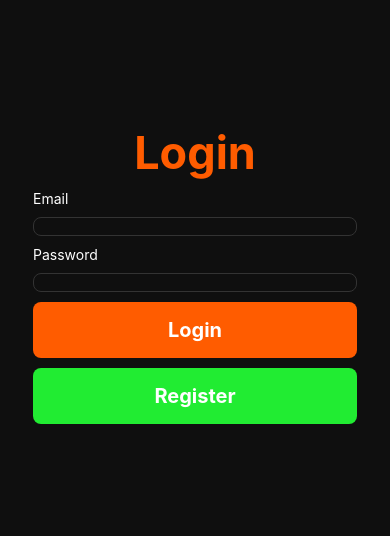
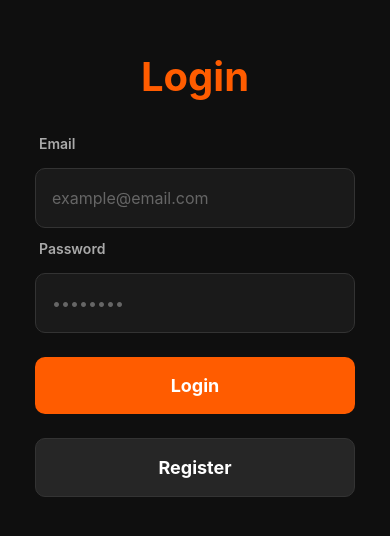
Before and after one commit to Ankit-Dokarka/react-native-todo-app, a React Native app: screen / in a window 390 px wide. Shown: the part 148-684 px from the top of the page. Built offline with nearby package versions, Linux system fonts and the light colour scheme.

Commit message:
imrove ui for auth screen

```diff
--- a/src/screens/AuthScreen.tsx
+++ b/src/screens/AuthScreen.tsx
@@ -3,19 +3,45 @@ import { Pressable, StyleSheet, Text, TextInput, View } from 'react-native';
 
 export const AuthScreen = () => {
   const [authToggle, setAuthToggle] = useState('login');
+
   return (
     <View style={styles.screen}>
       <Text style={styles.title}>Login</Text>
+
       <View style={styles.inputContainer}>
         <Text style={styles.lableText}>Email</Text>
-        <TextInput style={styles.input} cursorColor="#FF5C00" />
+        <TextInput
+          style={styles.input}
+          cursorColor="#FF5C00"
+          placeholder="example@email.com"
+          placeholderTextColor="#666666"
+        />
+
         <Text style={styles.lableText}>Password</Text>
-        <TextInput style={styles.input} cursorColor="#FF5C00" />
+        <TextInput
+          style={styles.input}
+          cursorColor="#FF5C00"
+          secureTextEntry
+          placeholder="••••••••"
+          placeholderTextColor="#666666"
+        />
       </View>
-      <Pressable style={styles.loginButton}>
+
+      <Pressable
+        style={({ pressed }) => [
+          styles.loginButton,
+          pressed && styles.buttonPressed,
+        ]}
+      >
         <Text style={styles.loginButtonText}>Login</Text>
       </Pressable>
-      <Pressable style={styles.registerButton}>
+
+      <Pressable
+        style={({ pressed }) => [
+          styles.registerButton,
+          pressed && styles.buttonPressed,
+        ]}
+      >
         <Text style={styles.registerButtonText}>Register</Text>
       </Pressable>
     </View>
@@ -29,50 +55,63 @@ const styles = StyleSheet.create({
     alignItems: 'center',
     justifyContent: 'center',
     width: '100%',
-    gap: 10,
+    gap: 24,
+    paddingHorizontal: 20,
   },
   title: {
-    fontSize: 45,
+    fontSize: 40,
     color: '#FF5C00',
     fontWeight: 'bold',
+    marginBottom: 10,
   },
   lableText: {
-    color: '#fff',
+    color: '#AAAAAA',
+    fontSize: 14,
+    fontWeight: '600',
+    marginBottom: 4,
+    marginLeft: 4,
   },
   inputContainer: {
-    width: '90%',
-    gap: 10,
+    width: '100%',
+    gap: 12,
   },
   input: {
     borderWidth: 1,
     borderColor: '#333333',
-    borderRadius: 8,
+    borderRadius: 10,
+    backgroundColor: '#1A1A1A',
+    color: '#FFFFFF',
+    padding: 16,
+    fontSize: 16,
+    height: 60,
+  },
+  buttonPressed: {
+    opacity: 0.8,
   },
   loginButton: {
     backgroundColor: '#FF5C00',
-    borderRadius: 8,
-    width: '90%',
-    padding: 16,
+    borderRadius: 10,
+    width: '100%',
+    padding: 18,
+    alignItems: 'center',
   },
   loginButtonText: {
-    color: '#fff',
-    fontSize: 20,
+    color: '#FFFFFF',
+    fontSize: 18,
     fontWeight: 'bold',
-    textAlign: 'center',
   },
   registerButton: {
-    backgroundColor: '#21ec32',
-    borderRadius: 8,
-    width: '90%',
-    padding: 16,
+    backgroundColor: '#262626',
+    borderRadius: 10,
+    width: '100%',
+    padding: 18,
+    alignItems: 'center',
+    borderWidth: 1,
+    borderColor: '#333333',
   },
   registerButtonText: {
-    color: '#fff',
-    fontSize: 20,
+    color: '#FFFFFF',
+    fontSize: 18,
     fontWeight: 'bold',
-    textAlign: 'center',
-  },
-  textColor: {
-    color: '#fff',
   },
 });
```
